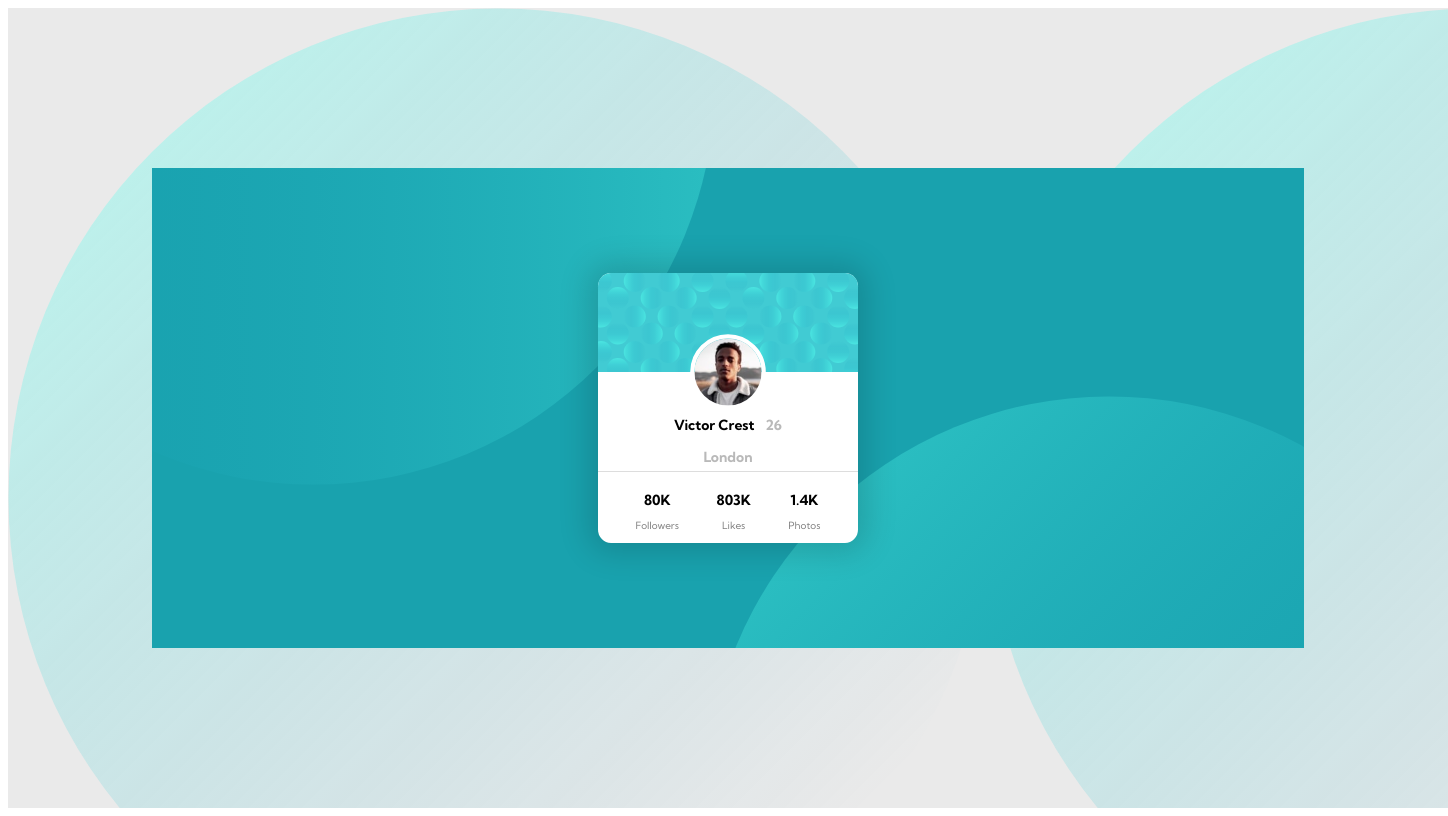
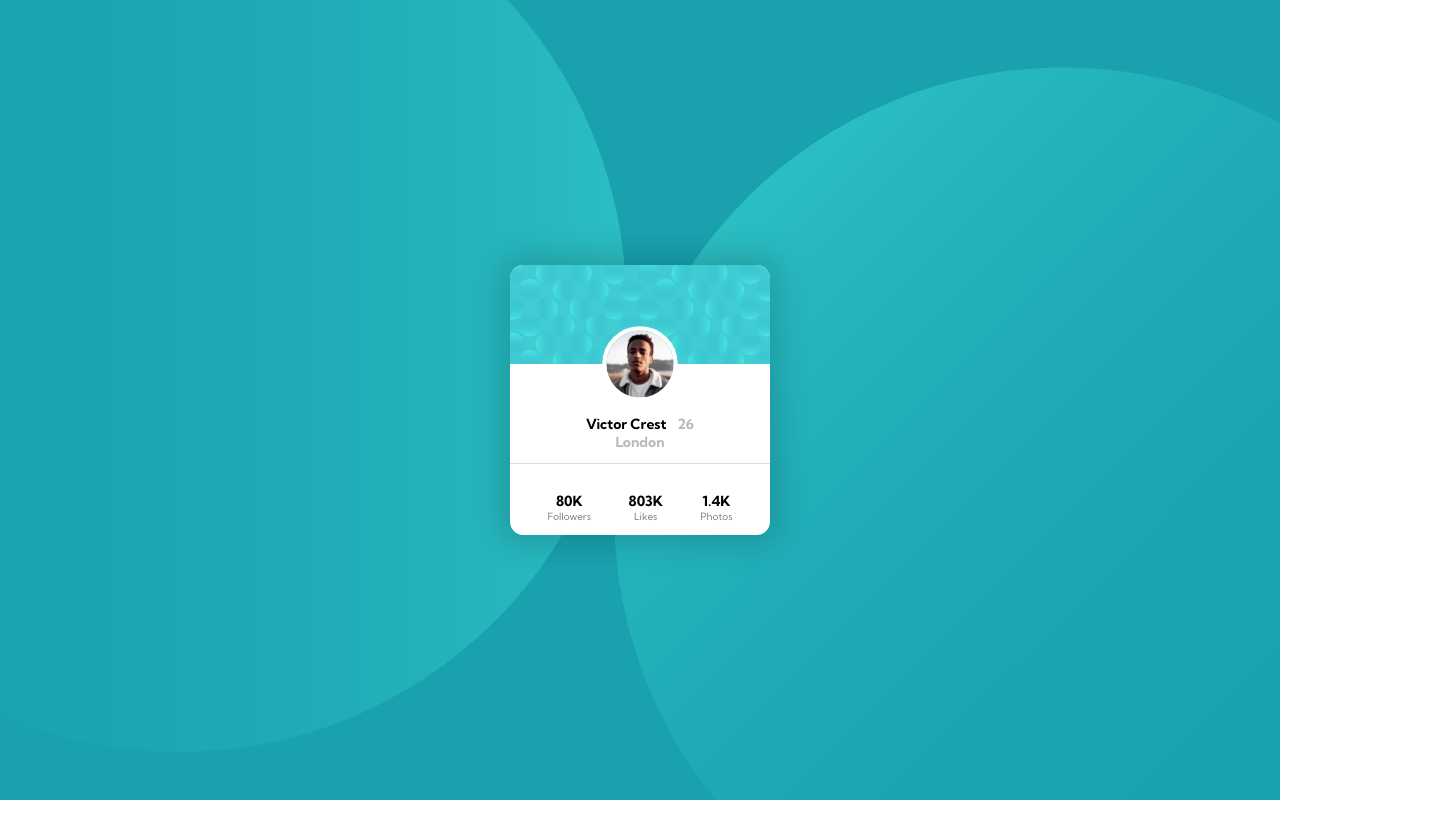
Before and after one commit to vikasvk11/Frontend-mentor-c1, a plain HTML site: page index.html in a window 1280 px wide. Shown: the whole page, 1448 px wide, since content can reach past the window. Drawn offline with Linux system fonts and the light colour scheme.

Commit message:
style: update bg

```diff
--- a/index.html
+++ b/index.html
@@ -10,9 +10,7 @@
   <link rel="stylesheet" href="styles.css">
 </head>
 <body>
-
-  <div class="bgone">
-    <div class="bgtwo">
+    <div class="bgone">
       <div class="profile-card">
           <div class="container-flex">
             <div class="flex-item-1"></div>
@@ -40,6 +38,5 @@
           <img src="./images/image-victor.jpg" class="profile-picture"></img>
       </div>
     </div>
-  </div>
 </body>
 </html>
--- a/styles.css
+++ b/styles.css
@@ -1,5 +1,11 @@
 @import url('https://fonts.googleapis.com/css2?family=Kumbh+Sans:wght@400;700&display=swap');
 
+
+* {
+    margin: 0;
+    padding: 0;
+    box-sizing: border-box;
+}
 
 body {
     overflow: hidden;
@@ -7,21 +13,9 @@ body {
 }
 
 .bgone {
-    position: relative;
-    margin: 0 auto;
-    width: 1440px;
+    position: absolute;
+    width: 100%;
     height: 100vh;
-    background-color: hsla(0, 0%, 59%, 0.2);
-    background-image: url('./images/bg-pattern-bottom.svg');
-}
-
-
-.bgtwo {
-    position: absolute;
-    left: 10%;
-    top: 20%;
-    width: 80%;
-    height: 60%;
     background-image: url('./images/bg-pattern-top.svg'), url('./images/bg-pattern-bottom.svg') ;
     background-color: hsl(185, 75%, 39%);
     background-position: top 150% left -70%, bottom 170% right -60%;
```
